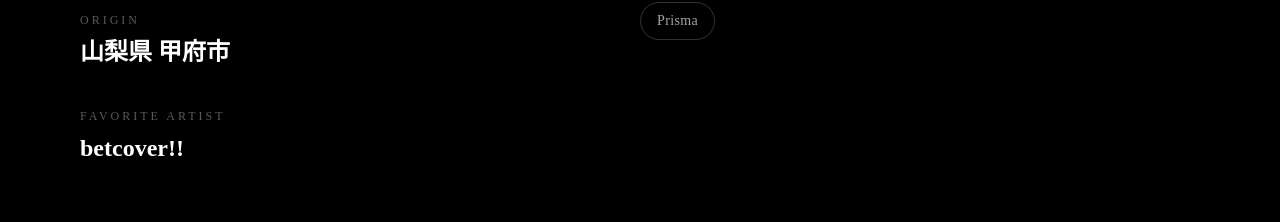
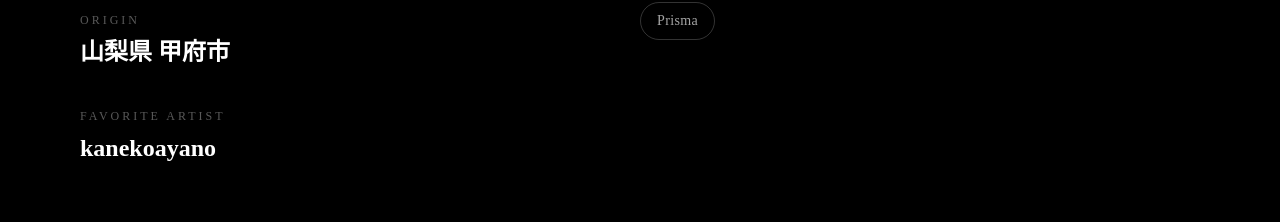
Before and after one commit to KasaiGen/my-lp, a React (Vite) app: page / in a window 1280 px wide. Shown: the part 1156-1378 px from the top of the page. Built offline with nearby package versions, Linux system fonts and the light colour scheme.

Commit message:
change: 個人開発アプリの情報修正

```diff
--- a/src/components/WhoIAm.jsx
+++ b/src/components/WhoIAm.jsx
@@ -7,7 +7,7 @@ gsap.registerPlugin(ScrollTrigger)
 const profile = [
   { label: 'Name',            value: '河西 玄太' },
   { label: 'Origin',          value: '山梨県 甲府市' },
-  { label: 'Favorite Artist', value: 'betcover!!' },
+  { label: 'Favorite Artist', value: 'kanekoayano' },
 ]
 
 const skills = ['TypeScript', 'React', 'Next.js', 'PHP', 'Laravel', 'Supabase', 'Prisma']
```
